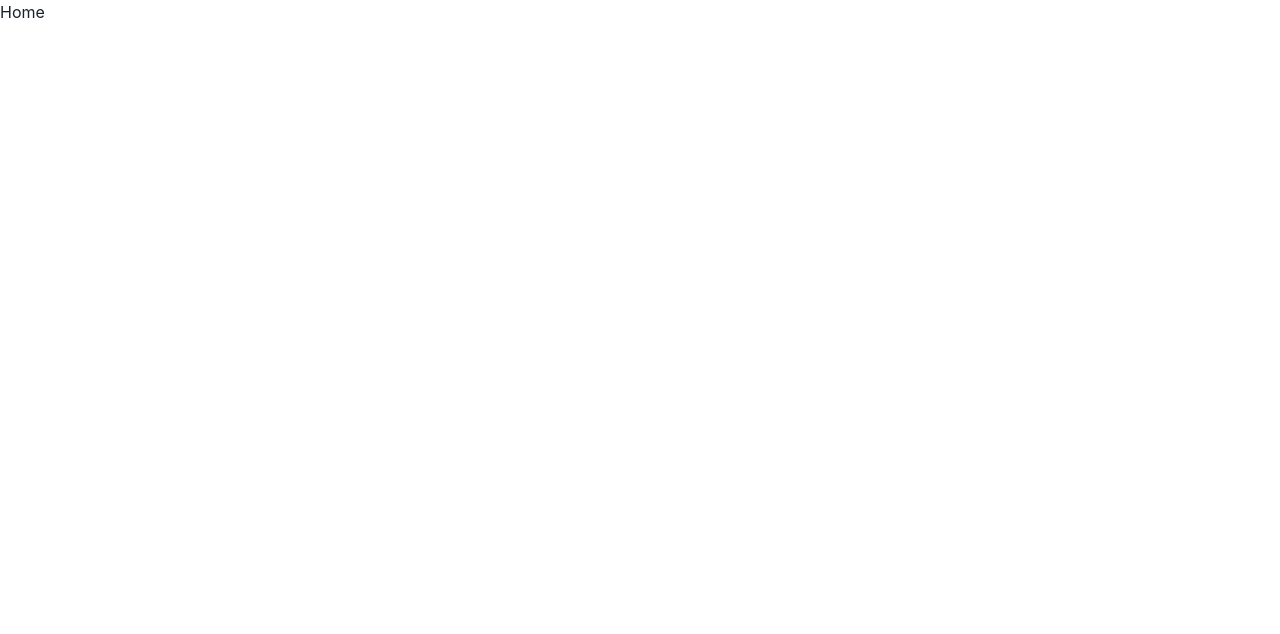
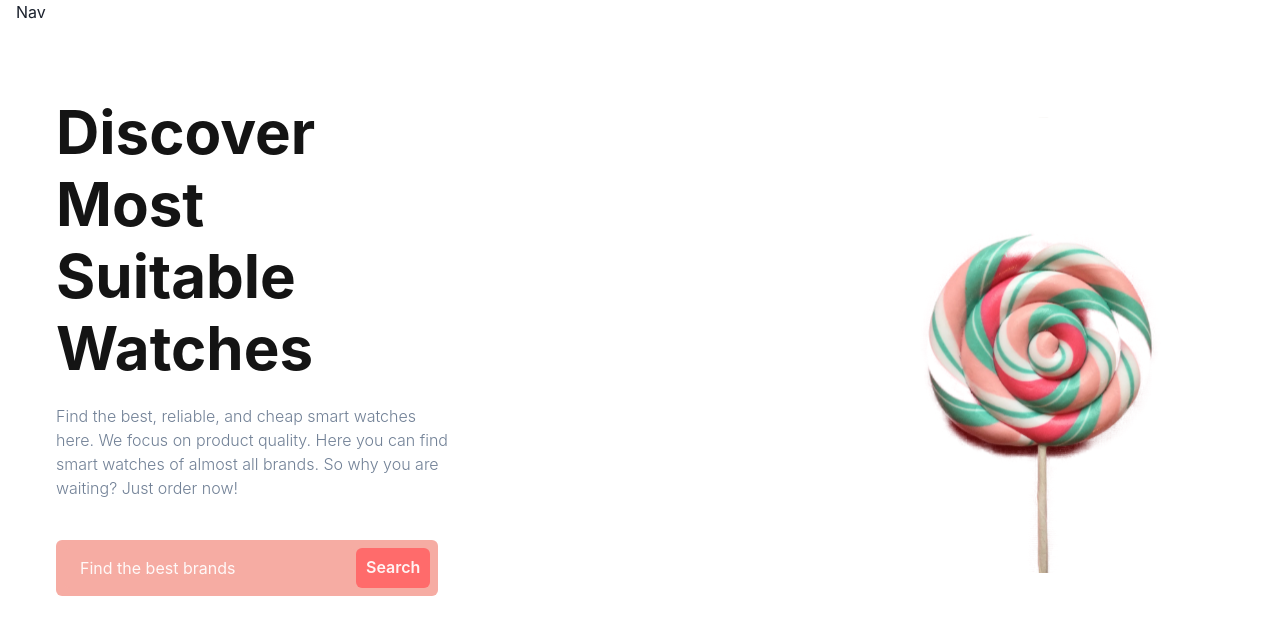
Before and after one commit to AntonelaRodriguez/CandyShop, a React (Vite) app in the folder Front/: page / in a window 1280 px wide. Shown: the top 634 px of the page. Built offline with nearby package versions, Linux system fonts and the light colour scheme.

Commit message:
añado theme chakra y hero en el home

```diff
--- /dev/null
+++ b/Front/src/Components/Hero/Hero.jsx
@@ -0,0 +1,98 @@
+import {
+  Button,
+  Flex,
+  Heading,
+  Image,
+  Input,
+  Stack,
+  Text
+} from '@chakra-ui/react'
+import React from 'react'
+import img from '../../assets/heroImage/heroImage.svg'
+
+const Hero = () => {
+  return (
+    <Flex
+      p={10}
+      direction={{ base: 'column', md: 'row', lg: 'row' }}
+      gap={50}
+      justifyContent="center"
+      align="center"
+    >
+      <Flex
+        width="100%"
+        gap={10}
+        direction="column"
+        justifyContent="space-between"
+        align="flex-start"
+        height="full"
+        textAlign="left"
+      >
+        <Flex
+          width={{ base: 'full', md: '50%', lg: '53%' }}
+          direction="column"
+          justifyContent="flex-end"
+          align="center"
+          gap={5}
+          textAlign="left"
+        >
+          <Heading
+            fontSize={{ base: '4xl', lg: '6xl' }}
+            width={'full'}
+            as="h1"
+            fontWeight="bold"
+            color="blackAlpha.900"
+          >
+            Discover Most Suitable Watches
+          </Heading>
+          <Text
+            w={'full'}
+            as={'p'}
+            fontWeight="light"
+            fontSize="-moz-initial"
+            color="gray.500"
+          >
+            Find the best, reliable, and cheap smart watches here. We focus on
+            product quality. Here you can find smart watches of almost all
+            brands. So why you are waiting? Just order now!
+          </Text>
+        </Flex>
+        <Flex bg="primary.200" p={2} borderRadius={'md'}>
+          <Input
+            type="search"
+            outline="none"
+            border={'none'}
+            _focus={{ outline: 'none', border: 'none' }}
+            _placeholder={{ opacity: 1, color: 'whiteAlpha.900' }}
+            name=""
+            placeholder="Find the best brands"
+            id=""
+          />
+          <Button
+            variant="solid"
+            _hover={{ backgroundColor: 'primary.400' }}
+            color="whiteAlpha.900"
+            bg={'primary.300'}
+          >
+            Search
+          </Button>
+        </Flex>
+      </Flex>
+      <Stack
+        display={{ base: 'none', md: 'flex', lg: 'flex' }}
+        width="50%"
+        height={'563px'}
+      >
+        <Image
+          boxSize="200px"
+          width="full"
+          height={'full'}
+          src={img}
+          alt="Dan Abramov"
+        />
+      </Stack>
+    </Flex>
+  )
+}
+
+export default Hero
--- /dev/null
+++ b/Front/src/Components/Nav/Nav.jsx
@@ -0,0 +1,9 @@
+import React from 'react'
+
+const Nav = () => {
+  return (
+    <div>Nav</div>
+  )
+}
+
+export default Nav
--- a/Front/src/Pages/Home/Home.jsx
+++ b/Front/src/Pages/Home/Home.jsx
@@ -1,8 +1,14 @@
+import { Container } from '@chakra-ui/react'
 import React from 'react'
+import Hero from '../../Components/Hero/Hero'
+import Nav from '../../Components/Nav/Nav'
 
 const Home = () => {
   return (
-    <div>Home</div>
+    <Container maxW="container.xl">
+      <Nav />
+      <Hero />
+    </Container>
   )
 }
 
--- a/Front/src/main.jsx
+++ b/Front/src/main.jsx
@@ -6,11 +6,12 @@ import { BrowserRouter } from 'react-router-dom'
 import App from './App'
 
 import store from './redux/store/store'
+import theme from './theme'
 
 ReactDOM.createRoot(document.getElementById('root')).render(
   <React.StrictMode>
     <Provider store={store}>
-      <ChakraProvider>
+      <ChakraProvider theme={theme}>
         <BrowserRouter>
           <App />
         </BrowserRouter>
--- /dev/null
+++ b/Front/src/theme.js
@@ -0,0 +1,11 @@
+import { extendTheme, theme } from '@chakra-ui/react'
+
+export default extendTheme({
+  colors: {
+    primary: {
+      ...theme.colors.pink,
+      200: '#F6ACA3',
+      300: '#FF6B6B'
+    }
+  }
+})
```
Also changed, not shown: Front/src/assets/heroImage/heroImage.svg (added).
